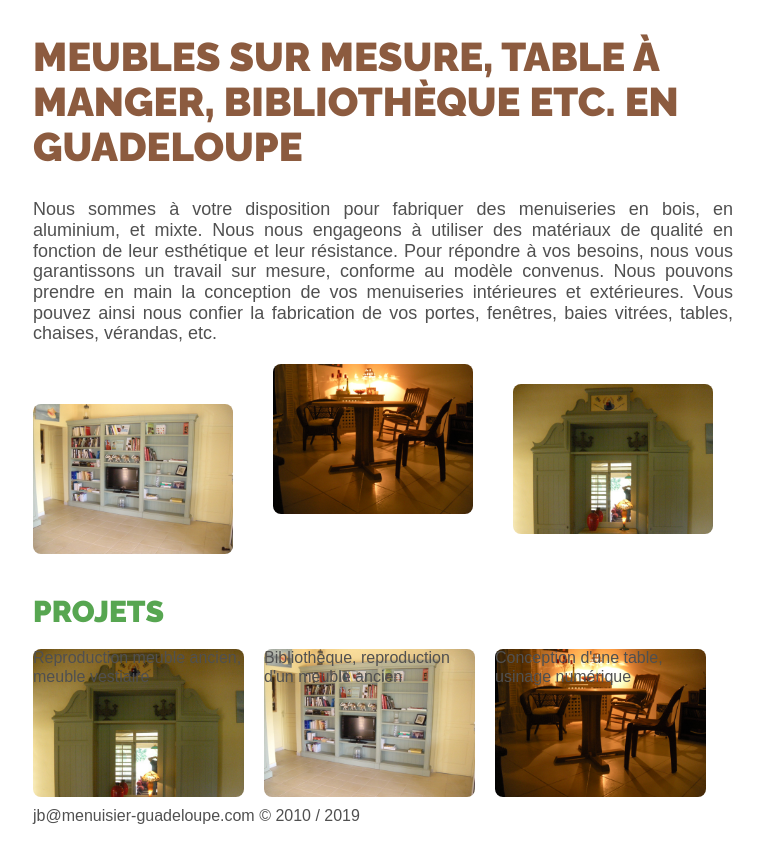
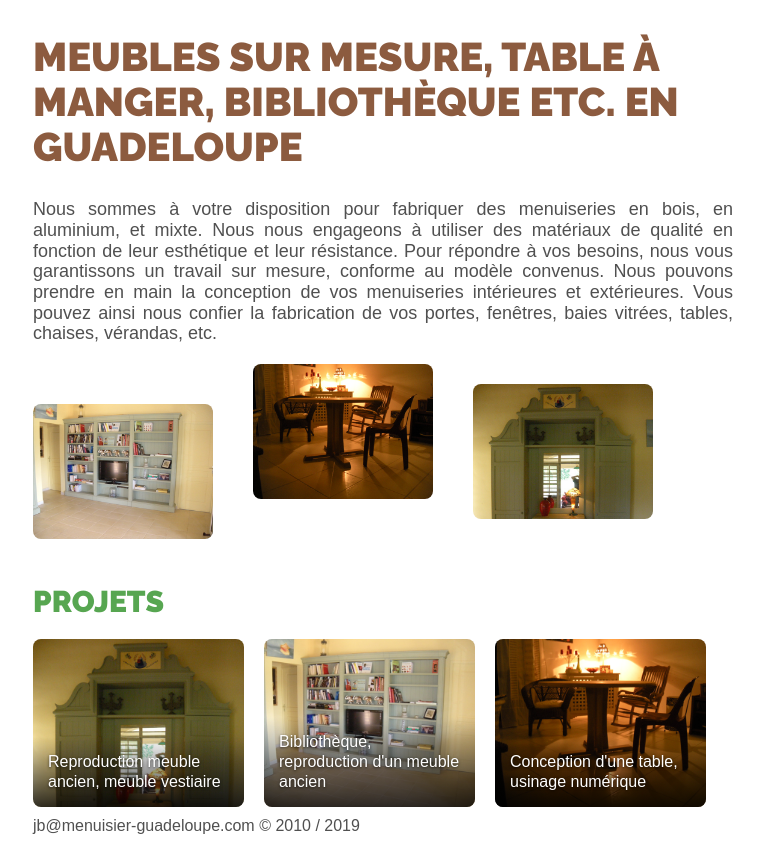
Before and after one commit to theo-mesnil/menuisier-guadeloupe.com, a Gatsby site: page /meuble-sur-mesure-guadeloupe in a window 1280 px wide. Shown: the part 99-955 px from the top of the page, without its empty margins (257-1021 px from the left). Built offline with nearby package versions, Linux system fonts and the light colour scheme; Gatsby itself is replaced by a stand-in of ours.

Commit message:
feat: add gallery for projects

```diff
--- a/package.json
+++ b/package.json
@@ -20,6 +20,7 @@
     "react": "^16.8.6",
     "react-dom": "^16.8.6",
     "react-helmet": "^5.2.0",
+    "react-image-lightbox": "^5.1.0",
     "styled-components": "^4.2.0",
     "styled-normalize": "^8.0.6"
   },
--- a/src/components/Project/index.js
+++ b/src/components/Project/index.js
@@ -1,17 +1,25 @@
-import React from "react"
+import Lightbox from "react-image-lightbox"
+import React, { Component } from "react"
 import styled from "styled-components"
+import "react-image-lightbox/style.css"
 
 import colors from "../../config/colors"
 
 const Wrapper = styled.div`
   position: relative;
   width: 100%;
-  padding-top: 70%;
+  padding-top: 80%;
   overflow: hidden;
   border-radius: 8px;
+  transition: margin-top 200ms cubic-bezier(0.39, 0.58, 0.57, 1);
+
+  &:hover {
+    cursor: pointer;
+  }
 `
 
 const Sizing = styled.div`
+  display: flex;
   position: absolute;
   background: ${props => `url(${props.background})`};
   background-size: cover;
@@ -21,10 +29,90 @@ const Sizing = styled.div`
   left: 0;
 `
 
-const Project = ({ caption, pictures, name }) => (
-  <Wrapper>
-    <Sizing background={caption}>{name}</Sizing>
-  </Wrapper>
-)
+const Title = styled.div`
+  align-self: flex-end;
+  padding: 10px;
+  color: white;
+  line-height: 20px;
+  text-shadow: 0px 1px 3px rgba(0, 0, 0, 0.7);
+  background: linear-gradient(transparent, rgba(0, 0, 0, 0.8));
+  transition: padding 200ms cubic-bezier(0.39, 0.58, 0.57, 1);
+  box-sizing: border-box;
+
+  @media (min-width: 768px) {
+    padding: 15px;
+  }
+
+  ${Wrapper}:hover & {
+    padding: 10px 10px 20px 10px;
+
+    @media (min-width: 768px) {
+      padding: 15px 15px 20px 15px;
+    }
+  }
+`
+
+class Project extends Component {
+  state = {
+    photoIndex: 0,
+    isOpen: false,
+  }
+
+  openGallery = () => {
+    this.setState({ isOpen: true })
+  }
+
+  closeGallery = () => {
+    this.setState({ isOpen: false })
+  }
+
+  handlePrev = () => {
+    const { pictures } = this.props
+    const { photoIndex } = this.state
+
+    this.setState({
+      photoIndex: (photoIndex + pictures.length - 1) % pictures.length,
+    })
+  }
+
+  handleNext = () => {
+    const { pictures } = this.props
+    const { photoIndex } = this.state
+
+    this.setState({
+      photoIndex: (photoIndex + 1) % pictures.length,
+    })
+  }
+
+  render() {
+    const { caption, pictures, name } = this.props
+    const { isOpen, photoIndex } = this.state
+
+    const startSource = pictures[photoIndex]
+    const nextSource = pictures[(photoIndex + 1) % pictures.length]
+    const prevSource =
+      pictures[(photoIndex + pictures.length - 1) % pictures.length]
+
+    return (
+      <React.Fragment>
+        <Wrapper onClick={this.openGallery}>
+          <Sizing background={caption}>
+            <Title>{name}</Title>
+          </Sizing>
+        </Wrapper>
+        {isOpen && (
+          <Lightbox
+            mainSrc={startSource}
+            nextSrc={nextSource}
+            prevSrc={prevSource}
+            onCloseRequest={this.closeGallery}
+            onMovePrevRequest={this.handlePrev}
+            onMoveNextRequest={this.handleNext}
+          />
+        )}
+      </React.Fragment>
+    )
+  }
+}
 
 export default Project
--- a/src/components/Type/Caption.js
+++ b/src/components/Type/Caption.js
@@ -33,13 +33,13 @@ export const List = styled.div`
 `
 
 export const Item = styled.div`
-  display: flex;
   align-items: flex-start;
-  max-width: 200px;
+  max-width: 120px;
   margin-right: 10px;
 
   @media (min-width: 768px) {
     margin-right: 40px;
+    max-width: 180px;
   }
 
   &:first-child {
```
Also changed, not shown: 1 other file.
